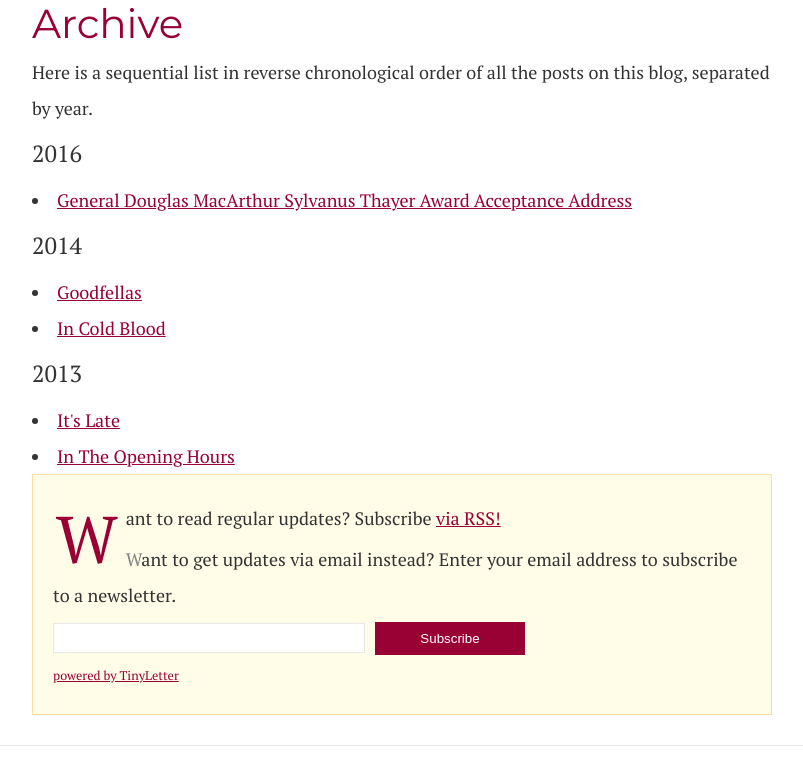
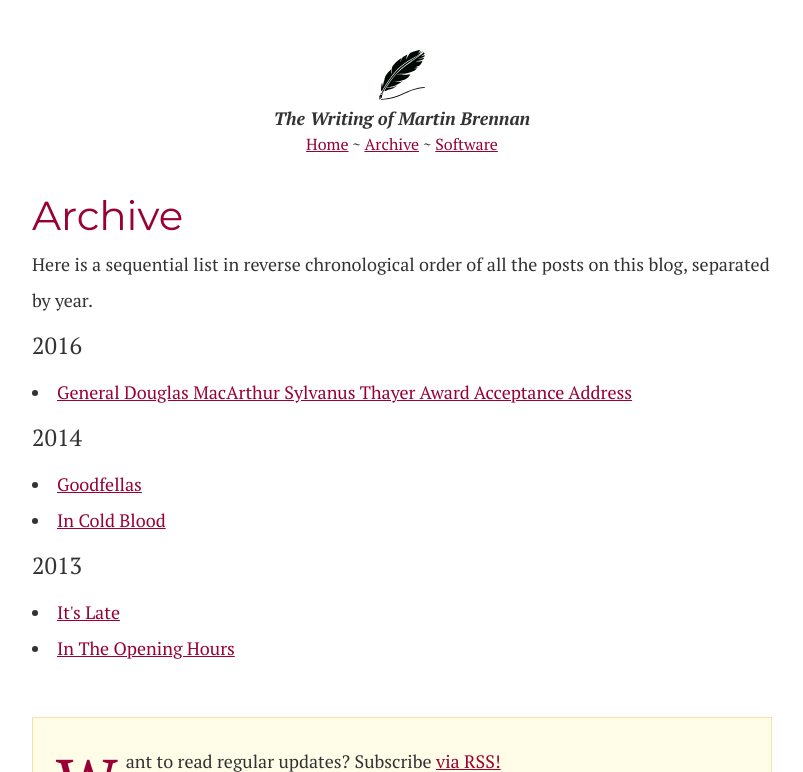
Before and after one commit to martin-brennan/writing.martin-brennan.com, a Jekyll site: the page built from archive.html, in a window 1280 px wide, cut to the strip 0-772 px from the top of the page. Shown: the whole strip, without its empty margins (238-1041 px from the left). Built offline with Jekyll 4.4.1, drawn with Linux system fonts in a browser that asks for light colours; some web fonts are replaced.

Commit message:
fixed archive

```diff
--- a/archive.html
+++ b/archive.html
@@ -5,6 +5,16 @@ permalink: /archive/
 ---
 
 <div class="home">
+  <div class="home-header">
+    <img class="quill" src="/images/quill.svg" alt="martin brennan" />
+    <p>{{ site.title }}</p>
+    <div class="home-header-nav">
+      <a href="/">Home</a> ~
+      <a href="/archive">Archive</a> ~
+      <a href="https://martin-brennan.com">Software</a>
+    </div>
+  </div>
+
   <h1 class="post-list-heading">
     <a>Archive</a>
   </h1>
@@ -13,5 +23,7 @@ permalink: /archive/
 
   {% include postsbyyear.html %}
 
+  <p>&nbsp;</p>
+
   {% include subscribe.html %}
 </div>
```
